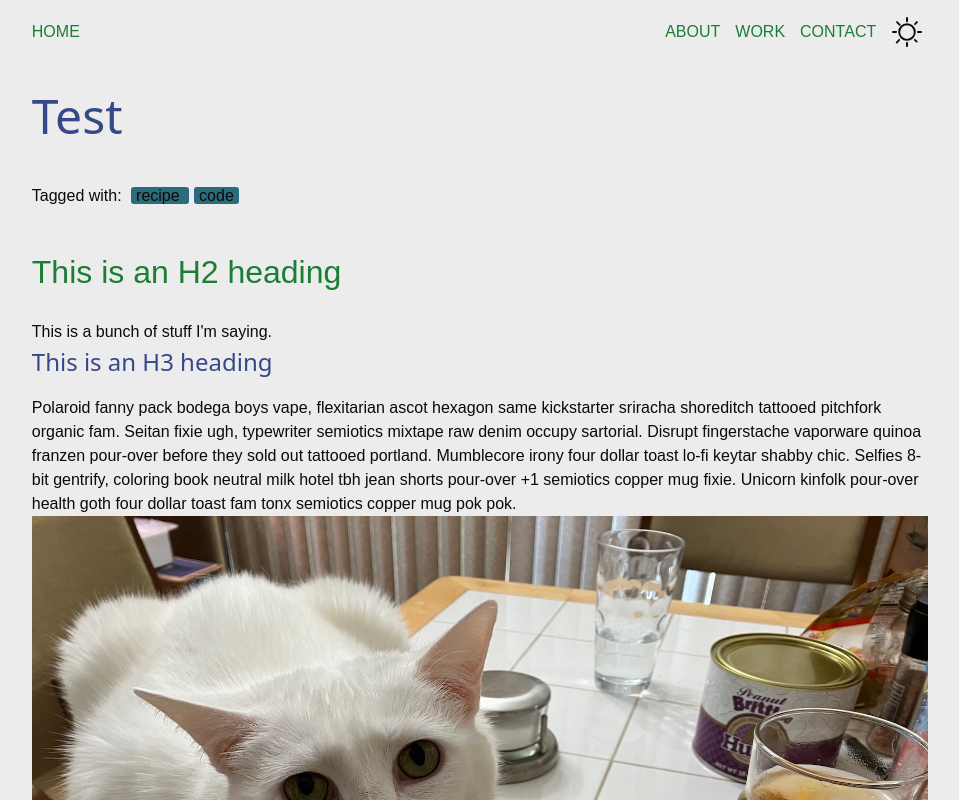
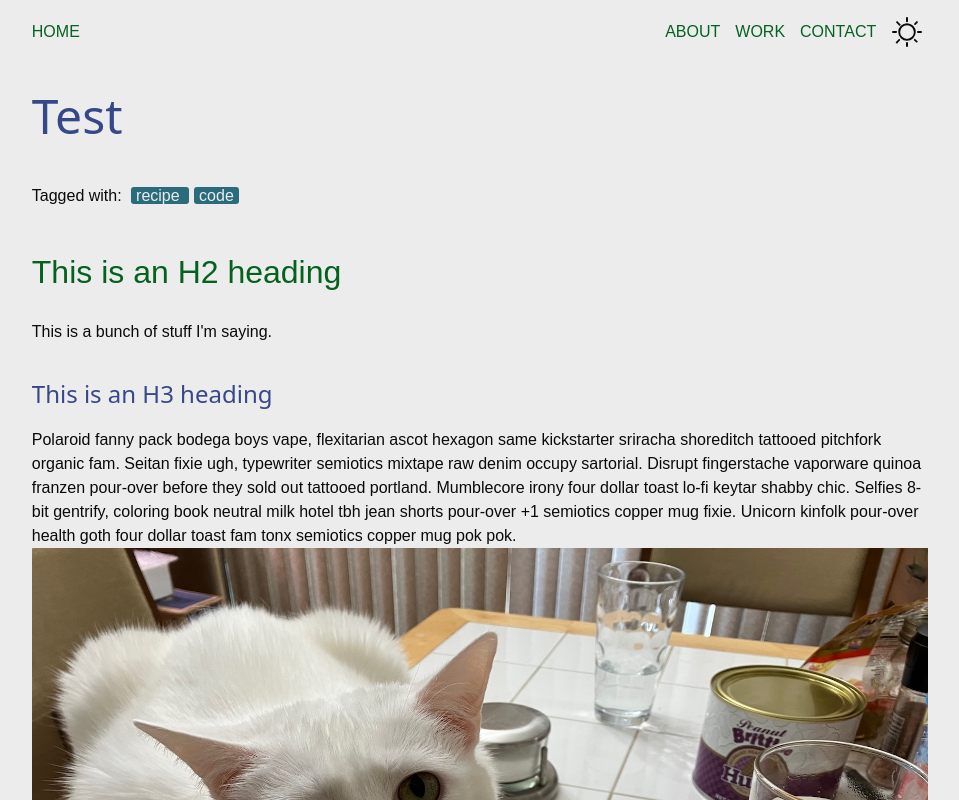
Before and after one commit to mightycoyote/sarahwilkesdev-astro, an Astro site: page /blog/test in a window 1280 px wide. Shown: the top 800 px of the page, without its empty margins (160-1119 px from the left). Built offline with nearby package versions, Linux system fonts and the light colour scheme; Astro itself is replaced by a stand-in of ours; a web font is replaced by a local one.

Commit message:
lightmode maybe complete

```diff
--- a/src/components/Details.astro
+++ b/src/components/Details.astro
@@ -6,9 +6,9 @@
 <style>
   details {
     margin: 1rem 0;
-    color: var(--primary-1);
+    color: var(--primary-4);
     summary {
-      color: var(--primary-2);
+      color: var(--primary-0);
     }
   }
 </style>
--- a/src/components/FeaturedItem.astro
+++ b/src/components/FeaturedItem.astro
@@ -53,7 +53,7 @@ const { index, data, slug } = Astro.props;
       <a href={`/work/${slug}`}>
         <div class="card">
           <div class="info">
-            <h3>{data.title}</h3>
+            <h3>{data.pageTitle}</h3>
             <p>{data.abstract}</p>
             <p class="more">
               More{" "}
@@ -69,7 +69,7 @@ const { index, data, slug } = Astro.props;
     <a href={`/work/${slug}`}>
         <div class="card reversed">
           <div class="info">
-            <h3>{data.title}</h3>
+            <h3>{data.pageTitle}</h3>
             <p>{data.abstract}</p>
             <p class="more">
               More{" "}
--- a/src/pages/blog/[...slug].astro
+++ b/src/pages/blog/[...slug].astro
@@ -16,7 +16,7 @@ const { Content } = await post.render();
 ---
 
 <style>
-  span {
+  .tags span {
     background-color: var(--primary-0);
     margin-left: 5px;
     padding-left: 5px;
@@ -26,8 +26,8 @@ const { Content } = await post.render();
       color: var(--text-light);
     }
   }
-/* for some reason '& hover' doesn't work properly in the above selector */
-  span:hover {
+  /* for some reason '& hover' doesn't work properly in the above selector */
+  .tags span:hover {
     background-color: var(--secondary-2-0);
   }
 </style>
@@ -44,7 +44,6 @@ const { Content } = await post.render();
         ))
       }
     </p>
+    <Content />
   </article>
-
-  <Content />
 </BaseLayout>
--- a/src/styles/global.css
+++ b/src/styles/global.css
@@ -131,15 +131,21 @@ li::marker {
 html.light {
   --bg: #ececec;
   --text: #0a0a0a;
-  --green-text: var(--secondary-2-3);
+  --green-text: var(--secondary-2-4);
   --blue-text: var(--secondary-1-0);
   --teal-text: var(--primary-3);
   --card-bg: rgba(112, 165, 177, 0.3);
 
+  .hero .spaced-header {
+    color: var(--secondary-1-2);
+  }
   form input,
   form textarea {
-    background-color: inherit;
+    background-color: white;
     color: inherit;
+  }
+  form label {
+    color: var(--secondary-1-2);
   }
   form button {
     &:hover, &:focus {
@@ -153,5 +159,11 @@ html.light {
   #github path {
     fill: #24292f;
   }
+  .work-top-section .span {
+    color: var(--secondary-1-2);
+  }
+  .tags span {
+    color: var(--bg);
+  }
 
 }
```
